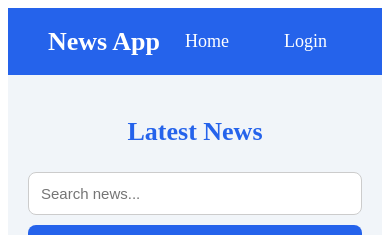
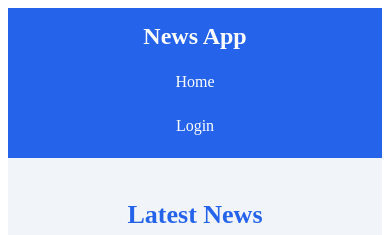
Before and after one commit to jyotirana-dev/News-App-MERN, a React (Vite) app in the folder client/: page / in a window 390 px wide. Shown: the top 235 px of the page. Built offline with nearby package versions, Linux system fonts and the light colour scheme; no server answers.

Commit message:
Make navbar responsive for mobile

```diff
--- a/client/src/components/Navbar.css
+++ b/client/src/components/Navbar.css
@@ -33,14 +33,75 @@
 }
 
 .navbar-logout{
+
     color:white;
+
     background:transparent;
+
     border:none;
+
     padding:8px 15px;
+
     font-size:18px;
+
     cursor:pointer;
+
+    display:flex;
+
+    align-items:center;
+
+    justify-content:center;
+
 }
 
 .navbar-logout:hover{
     opacity:0.8;
 }
+
+/* Mobile Responsive */
+
+@media(max-width:600px){
+
+.navbar{
+
+    flex-direction:column;
+
+    padding:15px 20px;
+
+    gap:15px;
+
+}
+
+
+.navbar-logo{
+
+    font-size:24px;
+
+}
+
+
+.navbar-menu{
+
+    width:100%;
+
+    flex-direction:column;
+
+    gap:10px;
+
+}
+
+
+.navbar-link,
+.navbar-logout{
+
+    width:100%;
+
+    justify-content:center;
+
+    text-align:center;
+
+    font-size:16px;
+
+}
+
+}
```
